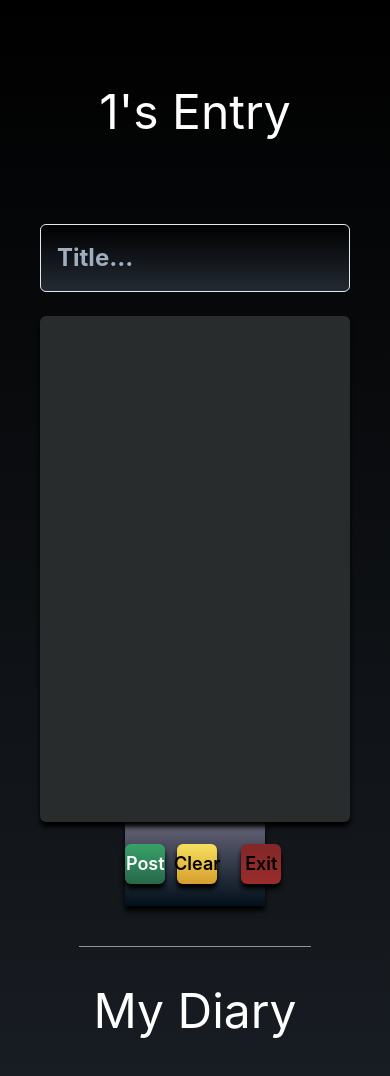
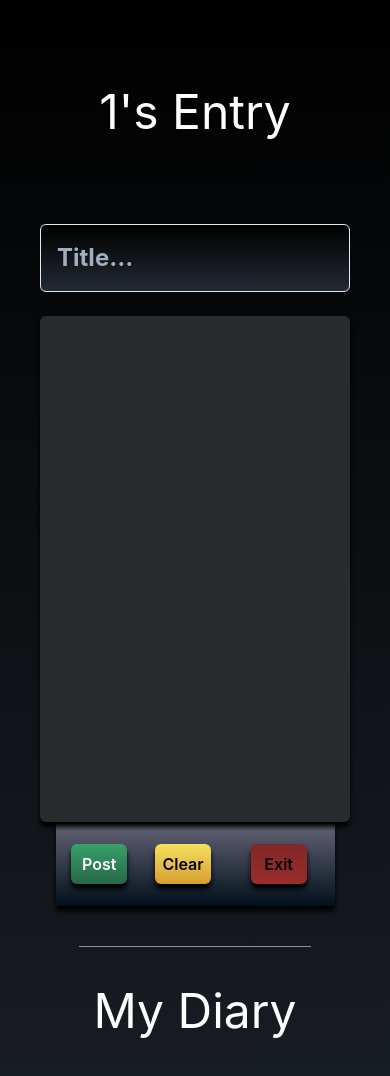
Before and after one commit to Amogh-Bharadwaj/Night-Diary, a React (Create React App) app in the folder Night-Diary/: page /diary/1 in a window 390 px wide. Shown: the top 1076 px of the page. Built offline with nearby package versions, Linux system fonts and the light colour scheme; no server answers.

Commit message:
Mobile responsive

```diff
--- a/Night-Diary/src/diary.jsx
+++ b/Night-Diary/src/diary.jsx
@@ -212,18 +212,18 @@ const Diary=()=>{
             align="center"
             justify="space-evenly"
             boxShadow="0px 5px 5px black"
-            w="45%"
+            w={{base:"90%",md:"45%"}}
             h="10vh">
 
             <Button
-             w="15%"
+             w={{base:"20%",md:"15%"}}
              bgGradient="linear(green.500,green.700)"
              boxShadow="0px 5px 5px black"
              _hover={{bgGradient:"linear(green.700,green.800)"}}
              onClick={()=>{Post(getDate())}}
             >
                 <Text
-                fontSize="lg"
+                 fontSize={{base:"md",md:"lg"}}
                 textColor="white"
                 >
                     Post
@@ -232,7 +232,7 @@ const Diary=()=>{
             </Button>
 
             <Button
-             w="15%"
+              w={{base:"20%",md:"15%"}}
              bgGradient="linear(yellow.300,yellow.500)"
              boxShadow="0px 5px 5px black"
              _hover={{bgGradient:"linear(yellow,yellow.700)"}}
@@ -240,7 +240,7 @@ const Diary=()=>{
              mx={3}
             >
                 <Text
-                fontSize="lg"
+                fontSize={{base:"md",md:"lg"}}
                 textColor="black"
                 >
                     Clear
@@ -249,7 +249,7 @@ const Diary=()=>{
             </Button>
 
             <Button
-             w="15%"
+              w={{base:"20%",md:"15%"}}
              bgGradient="linear(red.800,red.700)"
              boxShadow="0px 5px 5px black"
              _hover={{bgGradient:"linear(red.800,red.500)"}}
@@ -257,7 +257,7 @@ const Diary=()=>{
              mx={3}
             >
                 <Text
-                fontSize="lg"
+                 fontSize={{base:"md",md:"lg"}}
                 textColor="black"
                 >
                     Exit
@@ -279,7 +279,7 @@ const Diary=()=>{
         <VStack
           spacing={6}
           mt={10}
-          w="50%"
+          w={{base:"90%",md:"50%"}}
           h="50vh"
           overflowY="auto"
 
@@ -308,7 +308,7 @@ const Diary=()=>{
                      p={10}
                     >
                         <Text
-                         fontSize="2xl"
+                         fontSize={{base:"lg",md:"xl",lg:"2xl"}}
                          >
                              {entry.time}
                              <br/>
@@ -316,7 +316,7 @@ const Diary=()=>{
                          </Text>
 
                          <Button
-                            w="15%"
+                             w={{base:"40%",md:"15%"}}
 
                             bgGradient="linear(green.300,green.700)"
                              mt={2}
@@ -333,7 +333,7 @@ const Diary=()=>{
                         </Button>
 
                         <Button
-                            w="15%"
+                            w={{base:"40%",md:"15%"}}
                             bgGradient="linear(red.300,red.700)"
                              mt={2}
                              ml={4}
```
